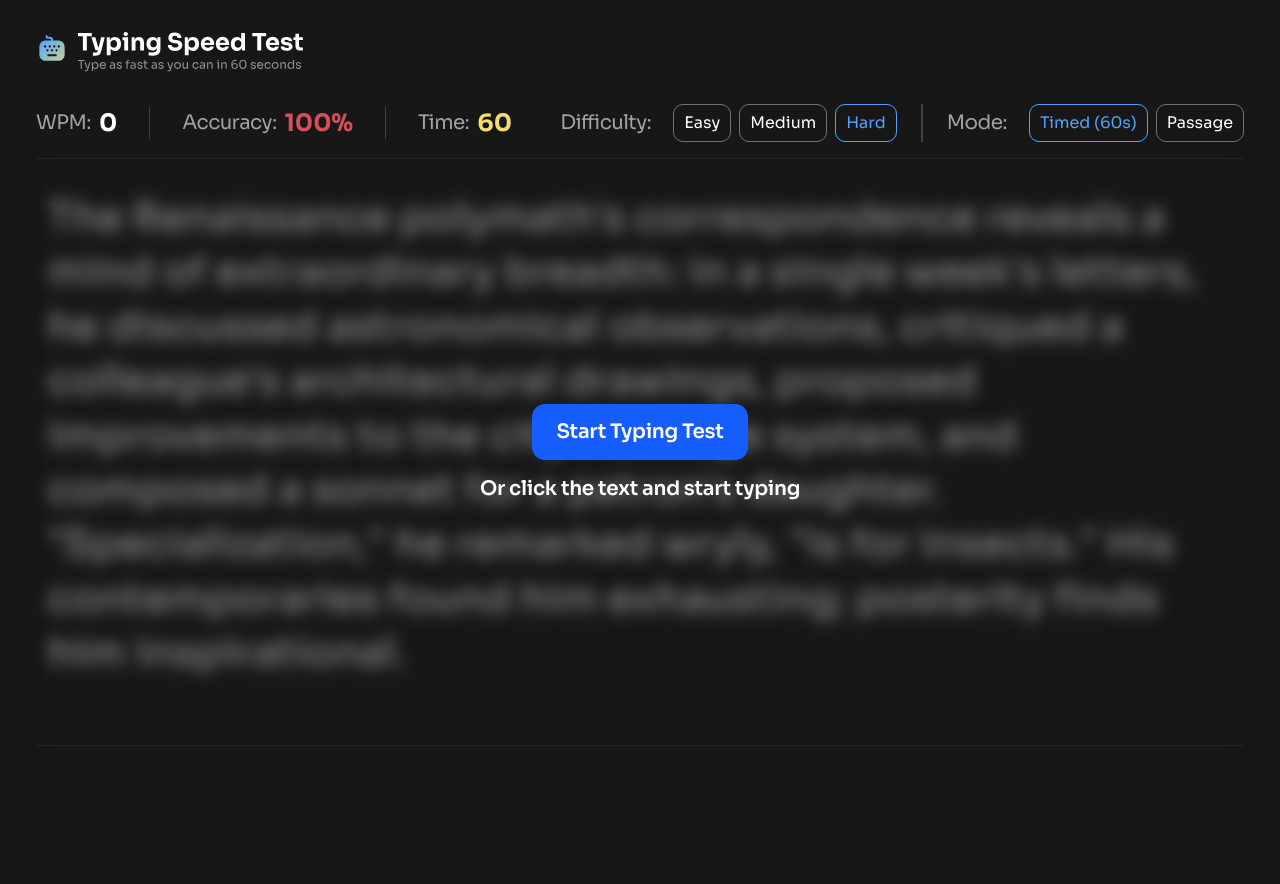
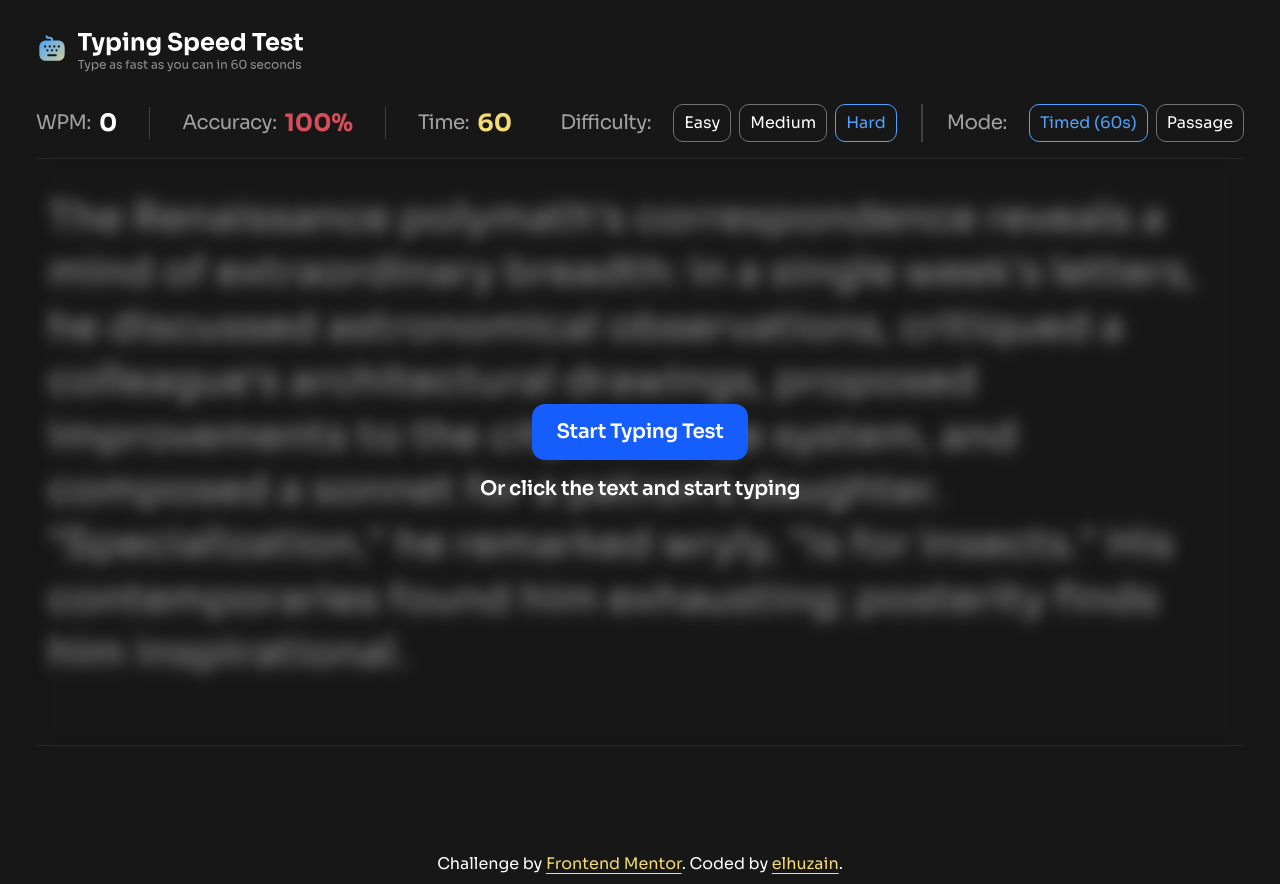
Before and after one commit to elhuzain/typing-speed-test, a Next.js app: page / in a window 1280 px wide. Before the commit the page ends 836 px from the top, so only its background shows below. Built offline with nearby package versions, Linux system fonts and the light colour scheme.

Commit message:
chore: added attribution

```diff
--- a/app/layout.tsx
+++ b/app/layout.tsx
@@ -44,6 +44,10 @@ export default function RootLayout({ children }: LayoutProps<"/">) {
         <Suspense fallback={<div className="fixed w-full h-full inset-0 flex items-center justify-center"><Loader2 className="animate-spin text-white" /></div>}>
           <AppProvider>{children}</AppProvider>
         </Suspense>
+        <footer className="text-center w-full text-white pb-2 pt-4">
+          Challenge by <a className="text-yellow-400 underline underline-offset-4" href="https://www.frontendmentor.io?ref=challenge">Frontend Mentor</a>.
+          Coded by <a href="https://elhuzain.com" className="text-yellow-400 underline underline-offset-4">elhuzain</a>.
+        </footer>
       </body>
     </html>
   );
```
